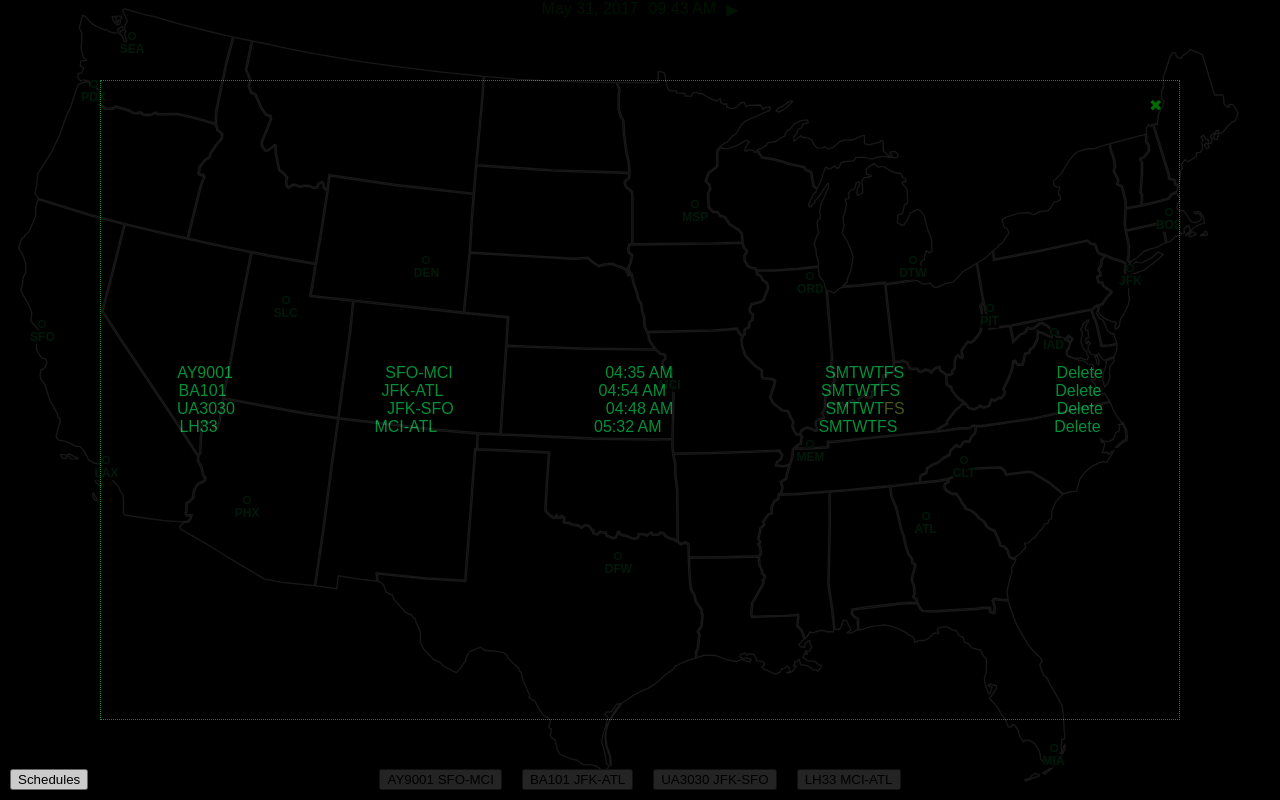
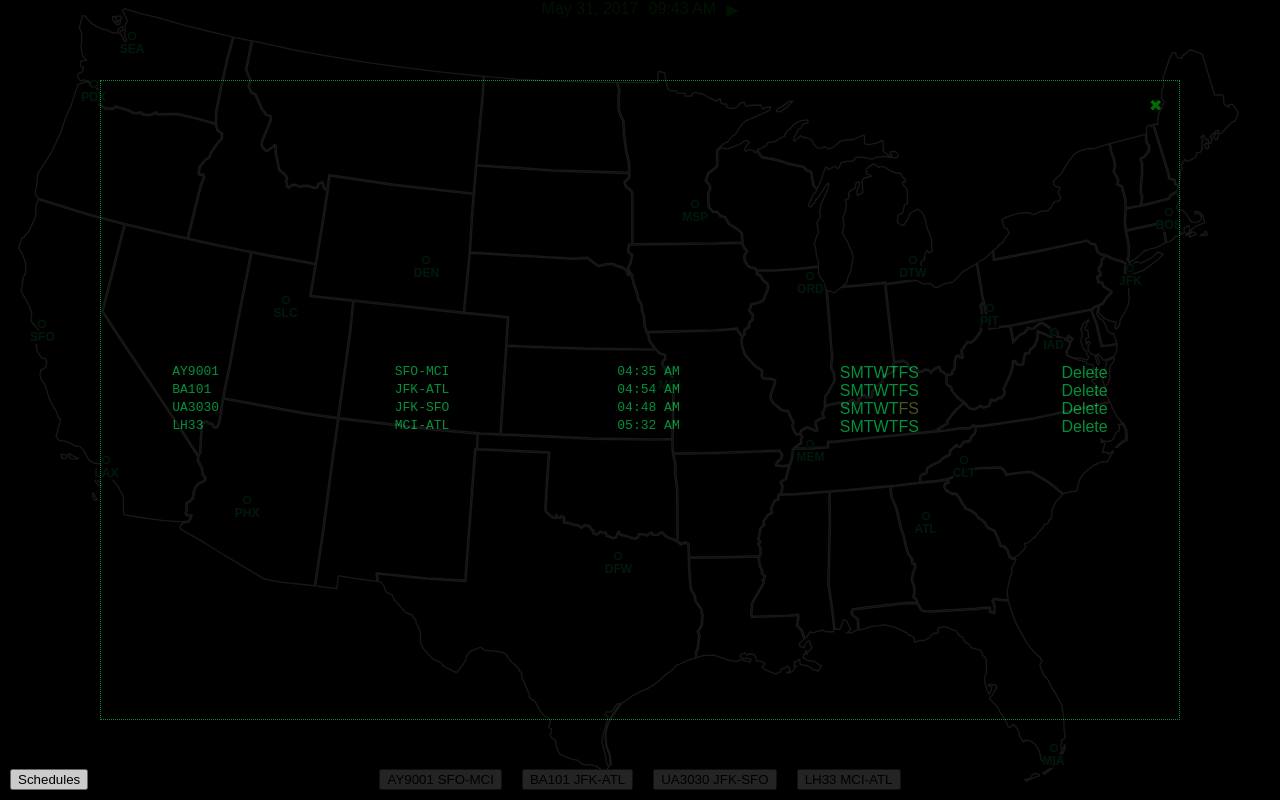
Before and after one commit to kpsroka/AirYou, a React (Create React App) app: page / in a window 1280 px wide. Both pictures are taken after a click on the button "Schedules". Built offline with nearby package versions, Linux system fonts and the light colour scheme.

Commit message:
Styling improvements in ScheduleList.

```diff
--- a/src/ui/schedule/ScheduleList.css
+++ b/src/ui/schedule/ScheduleList.css
@@ -18,6 +18,14 @@
   flex-direction: row;
 }
 
+.scheduleListItemFlightCode,
+.scheduleListItemRoute,
+.scheduleListItemDepartureTime {
+  width: 80px;
+  text-align: left;
+  font-family: monospace;
+}
+
 .activeDayOfWeek {
   color: #0a4;
 }
--- a/src/ui/schedule/ScheduleList.js
+++ b/src/ui/schedule/ScheduleList.js
@@ -4,6 +4,35 @@ import "./ScheduleList.css";
 let DAYS_OF_WEEK_RANGE = [0, 1, 2, 3, 4, 5, 6];
 
 class ScheduleList extends Component {
+  render() {
+    return (
+      <div className="scheduleList">
+        <div className="scheduleListClose" onClick={() => this.props.onCloseWindowRequest()}>✖</div>
+        {this.props.flights.map((flight) => {
+          return (
+            <div
+              key={flight.flightCode}
+              className="scheduleListItem">
+              <div className="scheduleListItemFlightCode">{flight.flightCode}</div>
+              <div className="scheduleListItemRoute">
+                {flight.route.departureAirportCode}-{flight.route.arrivalAirportCode}
+              </div>
+              <div className="scheduleListItemDepartureTime">
+                {this.formatTime(flight.schedule.departureHours, flight.schedule.departureMinutes)}
+              </div>
+              <div>
+                {DAYS_OF_WEEK_RANGE.map((dayOfWeek) => (
+                  this.getDayOfWeekTag(dayOfWeek, flight.schedule)
+                ))}
+              </div>
+              <div onClick={() => this.deleteSchedule(flight.flightCode)}>Delete</div>
+            </div>
+          )
+        })}
+      </div>
+    );
+  }
+
   getDayOfWeekTag(dayOfWeek, schedule) {
     let tagClassName = (schedule.departureDaysOfWeek.indexOf(dayOfWeek) === -1)
         ? "inactiveDayOfWeek" : "activeDayOfWeek";
@@ -18,31 +47,6 @@ class ScheduleList extends Component {
     return Intl.DateTimeFormat("en-US", timeFormatOptions).format(new Date(2017, 4, dayOfWeek));
   }
 
-  render() {
-    return (
-      <div className="scheduleList">
-        <div className="scheduleListClose" onClick={() => this.props.onCloseWindowRequest()}>✖</div>
-        {this.props.flights.map((flight) => {
-          return (
-            <div
-              key={flight.flightCode}
-              className="scheduleListItem">
-              <div>{flight.flightCode}</div>
-              <div>{flight.route.departureAirportCode}-{flight.route.arrivalAirportCode}</div>
-              <div>{this.formatTime(flight.schedule.departureHours, flight.schedule.departureMinutes)}</div>
-              <div>
-                {DAYS_OF_WEEK_RANGE.map((dayOfWeek) => (
-                  this.getDayOfWeekTag(dayOfWeek, flight.schedule)
-                ))}
-              </div>
-              <div onClick={() => this.deleteSchedule(flight.flightCode)}>Delete</div>
-            </div>
-          )
-        })}
-      </div>
-    );
-  }
-
   deleteSchedule(flightId) {
     this.props.deleteSchedule(flightId);
   }
```
